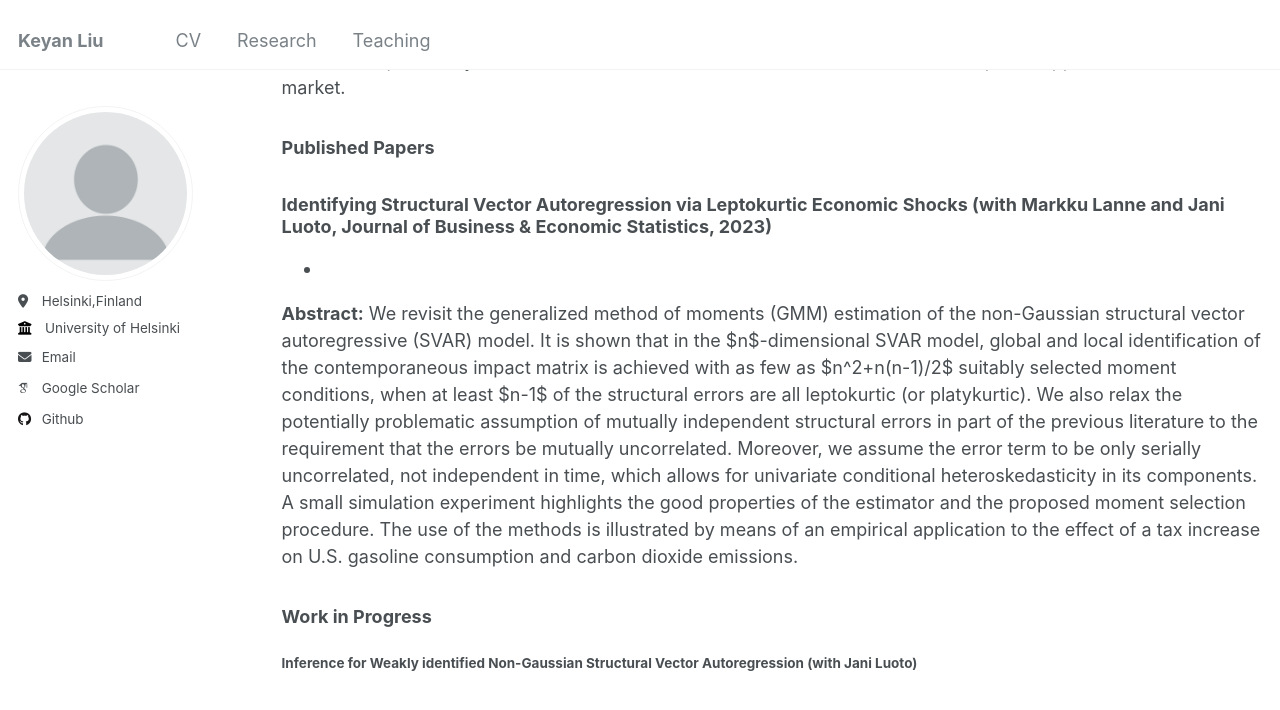
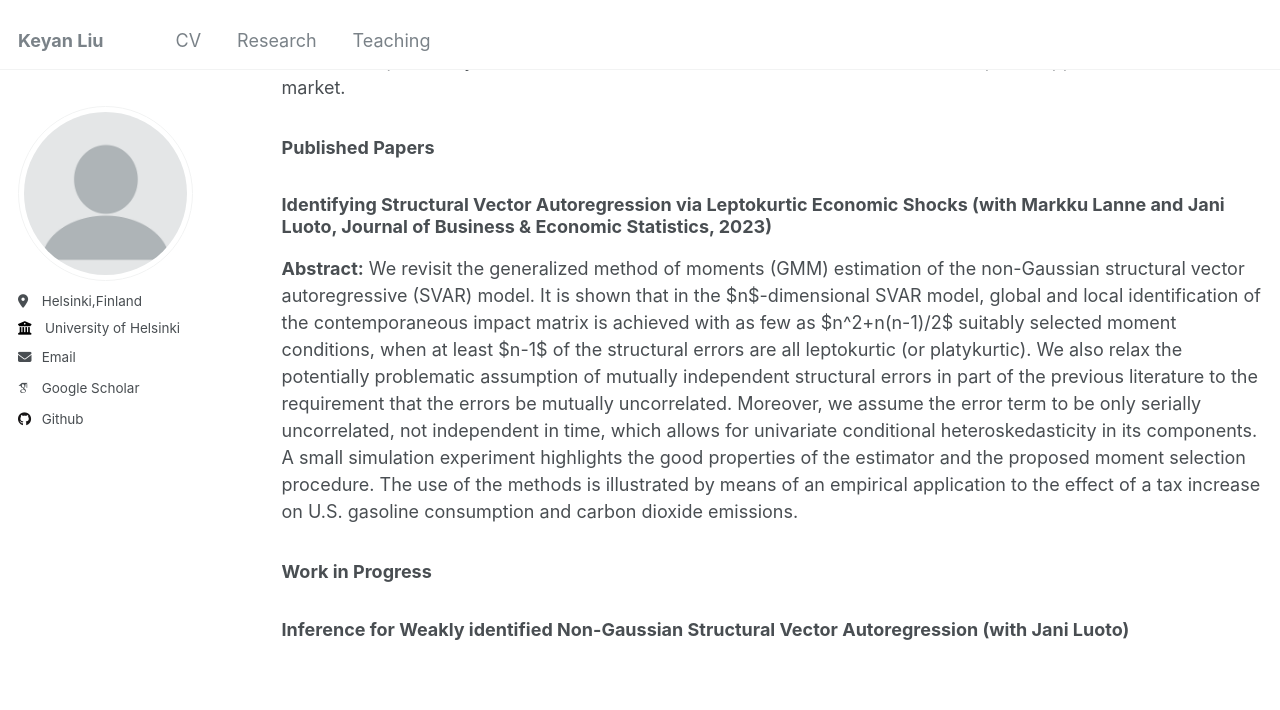
Before and after one commit to keyanliu1/keyanliu1.github.io, a Jekyll site: the page built from _pages/publications.md, in a window 1280 px wide and 900 px high, scrolled down 777 px. Shown: the top 710 px of the window. Built offline with Jekyll 4.4.1, drawn with Linux system fonts in a browser that asks for light colours; some web fonts are replaced.

```diff
--- a/_pages/publications.md
+++ b/_pages/publications.md
@@ -19,10 +19,9 @@ author_profile: true
 ### Published Papers
 
 ### **Identifying Structural Vector Autoregression via Leptokurtic Economic Shocks (with Markku Lanne and Jani Luoto, Journal of Business &amp; Economic Statistics, 2023)**
-*
 
 **Abstract:** We revisit the generalized method of moments (GMM) estimation of the non-Gaussian structural vector autoregressive (SVAR) model. It is shown that in the $n$-dimensional SVAR model, global and local identification of the contemporaneous impact matrix is achieved with as few as $n^2+n(n-1)/2$ suitably selected moment conditions, when at least $n-1$ of the structural errors are all  leptokurtic (or platykurtic). We also relax the potentially problematic assumption of mutually independent structural errors in part of the previous literature to the requirement that the errors be mutually uncorrelated. Moreover, we assume the error term to be only serially uncorrelated, not independent in time, which allows for univariate conditional heteroskedasticity in its components. A small simulation experiment highlights the good properties of the estimator and the proposed moment selection procedure. The use of the methods is illustrated by means of an empirical application to the effect of a tax increase on U.S. gasoline consumption and carbon dioxide emissions.
 
 ### Work in Progress
 
-#### **Inference for Weakly identified Non-Gaussian Structural Vector Autoregression (with Jani Luoto)**
+### **Inference for Weakly identified Non-Gaussian Structural Vector Autoregression (with Jani Luoto)**
```
